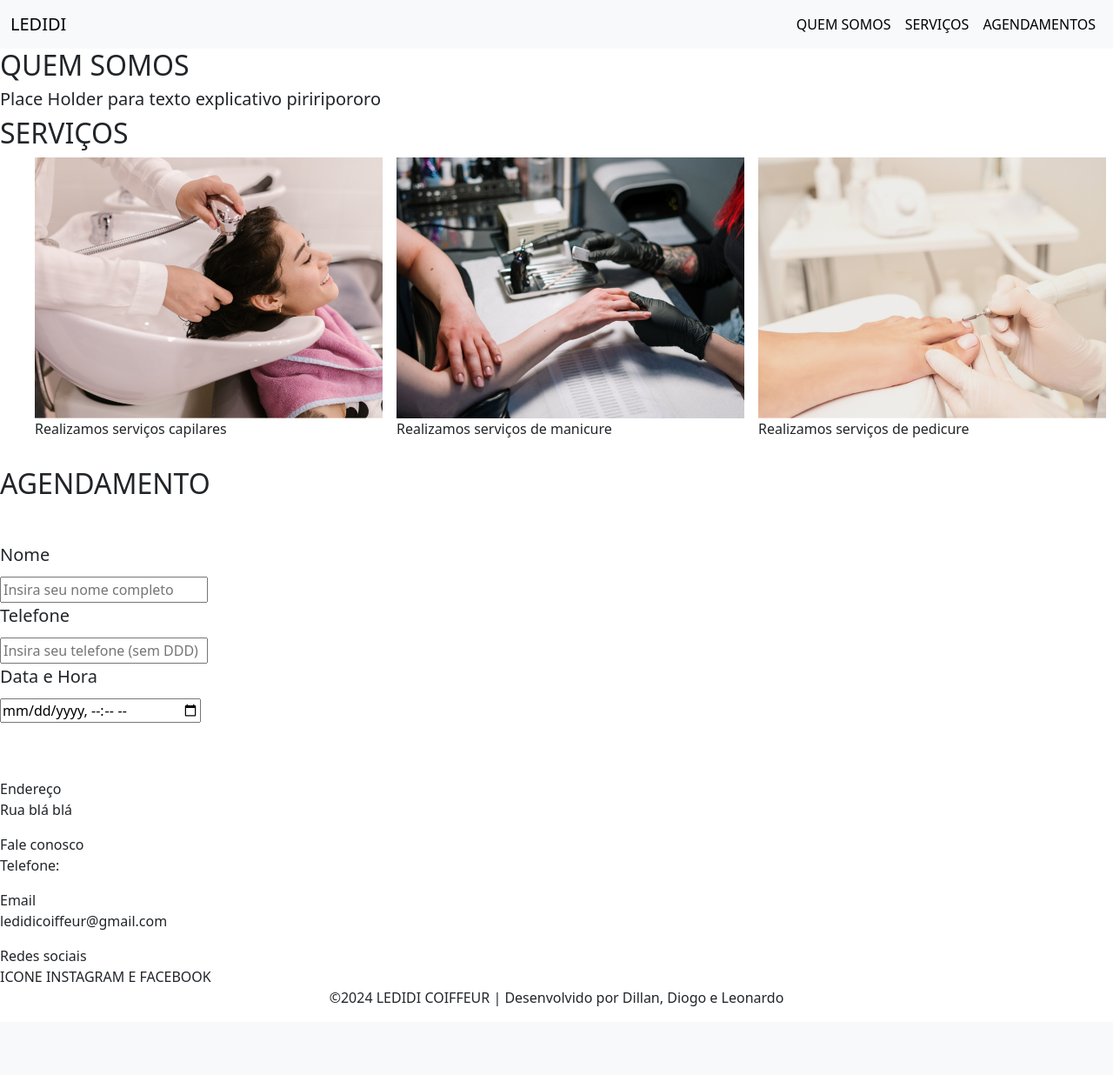
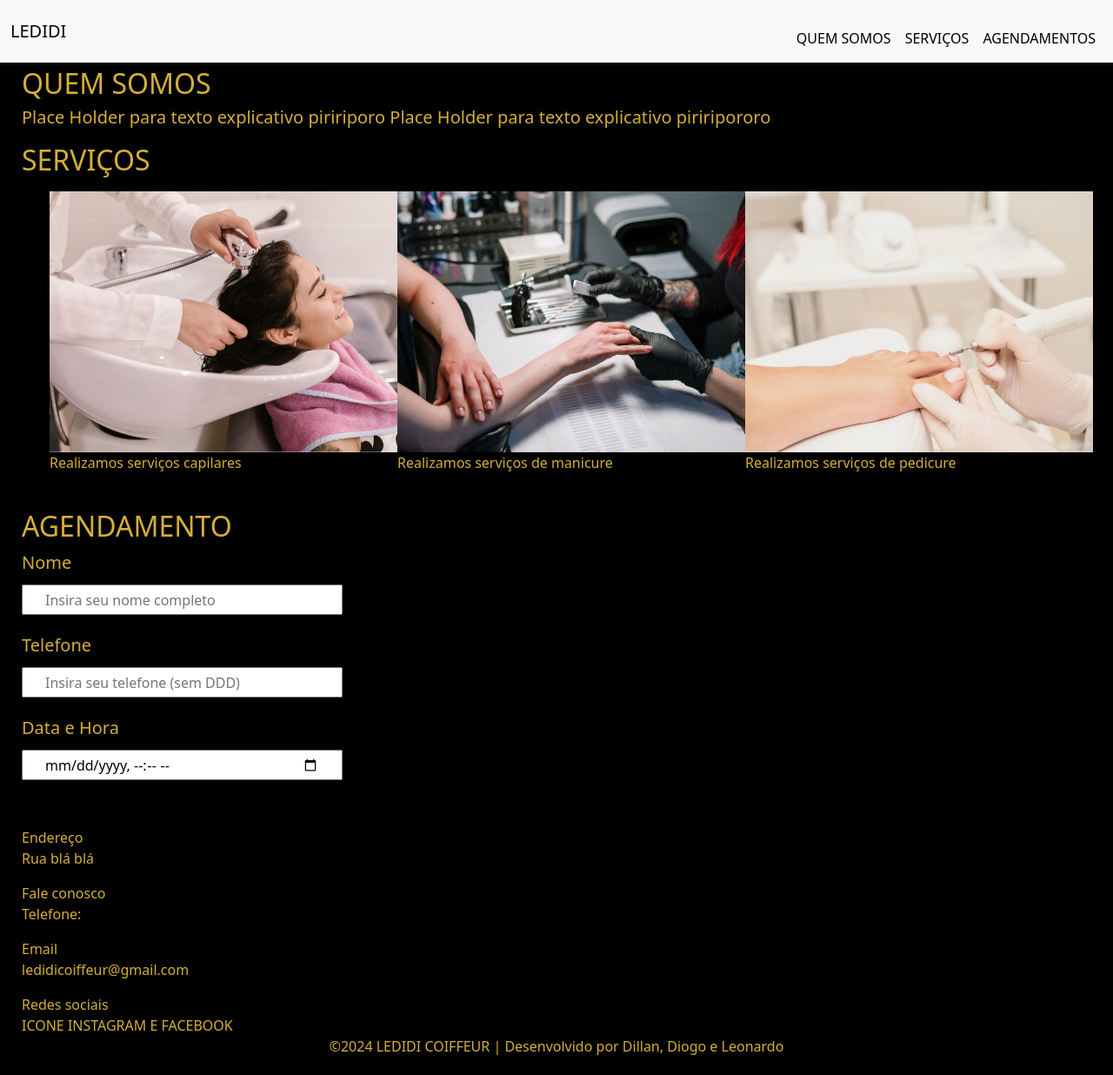
Before and after one commit to devgarciadiogo/ledidi, a PHP site: page / in a window 1280 px wide. Shown: the whole page at 87% size. Before the commit the page ends 1157 px from the top, so only its background shows below. Run offline with PHP 8.4, Linux system fonts and the light colour scheme.

Commit message:
v0.8
- Espaçamento dos textos
- Adição de cores em geral

```diff
--- a/index.html
+++ b/index.html
@@ -34,7 +34,9 @@
     <main>
       <section id="quem-somos">
         <h2>QUEM SOMOS</h2>
-        <h5>Place Holder para texto explicativo piriripororo</h5>
+        <h5>Place Holder para texto explicativo piririporo
+          Place Holder para texto explicativo piriripororo
+        </h5>
       </section>
       <section id="servicos-oferecidos">
         <h2>SERVIÇOS</h2>
@@ -53,25 +55,25 @@
         </li>
       </section>
       <section id="agendamento">
-        <h2>AGENDAMENTO</h2>
-        <form>
+        <form id="form-agendamento">
+          <h2>AGENDAMENTO</h2>
           <div class="secao-form">
-            <label for="input-nome">Nome</label>
-            <input type="text" aria-describedby="nameHelp" placeholder="Insira seu nome completo">
+            <label for="form-agendamento">Nome</label>
+            <input class="input-name" type="text" aria-describedby="nameHelp" placeholder="Insira seu nome completo">
           </div>
           <div class="secao-form">
-            <label for="input-telefone">Telefone</label>
-            <input type="tel" aria-describedby="telHelp" placeholder="Insira seu telefone (sem DDD)">
+            <label for="form-agendamento">Telefone</label>
+            <input class="input-tel" type="tel" aria-describedby="telHelp" placeholder="Insira seu telefone (sem DDD)">
           </div>
           <div class="secao-form">
-            <label for="input-data">Data e Hora</label>
-            <input type="datetime-local" aria-describedby="dateHelp">
+            <label for="form-agendamento">Data e Hora</label>
+            <input class="input-date" type="datetime-local" aria-describedby="dateHelp">
           </div>
         </form>
       </section>
     </main>
 
-    <footer>
+    <footer class="rodape">
       <div>
         <img src="" alt="">
       </div>
--- a/styles.css
+++ b/styles.css
@@ -2,21 +2,70 @@
     color: #000000;
 }
 
+body{
+    background-color: black;
+}
+
+#quem-somos{
+    color: #D4AF37;
+    padding: 5px 25px;
+}
+
+#servicos-oferecidos{
+    color: #D4AF37;
+    padding: 5px 25px;
+}
+
 ul{
     list-style: none;
+    margin-top: 1rem;
     display: flex;
     justify-content: space-around;
 }
 
+#agendamento{
+    color: #D4AF37;
+}
 
 form{
-    padding: 40px 0;
+    padding: 5px 25px;
 }
+
 form label{
     display: block;
     font-size: 20px;
     margin: 0 0 10px 0;
 }
+
+.input-name {
+    display: block;
+	margin-bottom: 20px;
+	padding: 10px 25px;
+	width: 30%;
+    height: 35px;
+}
+
+.input-tel{
+    display: block;
+	margin-bottom: 20px;
+	padding: 10px 25px;
+	width: 30%;
+    height: 35px;
+}
+
+.input-date{
+    display: block;
+	margin-bottom: 20px;
+	padding: 10px 25px;
+	width: 30%;
+    height: 35px;
+}
+
+.rodape{
+    color: #D4AF37;
+    padding: 5px 25px;
+}
+
 .footer-final{
     text-align: center;
 }
```
